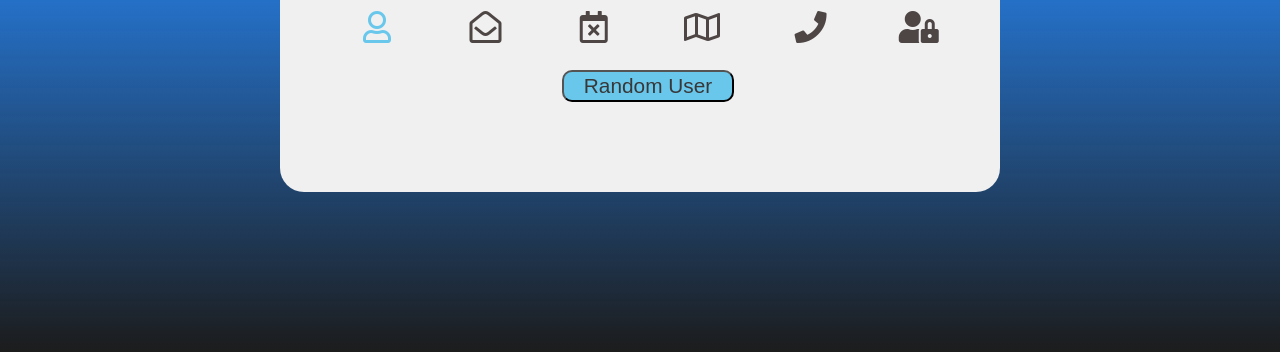
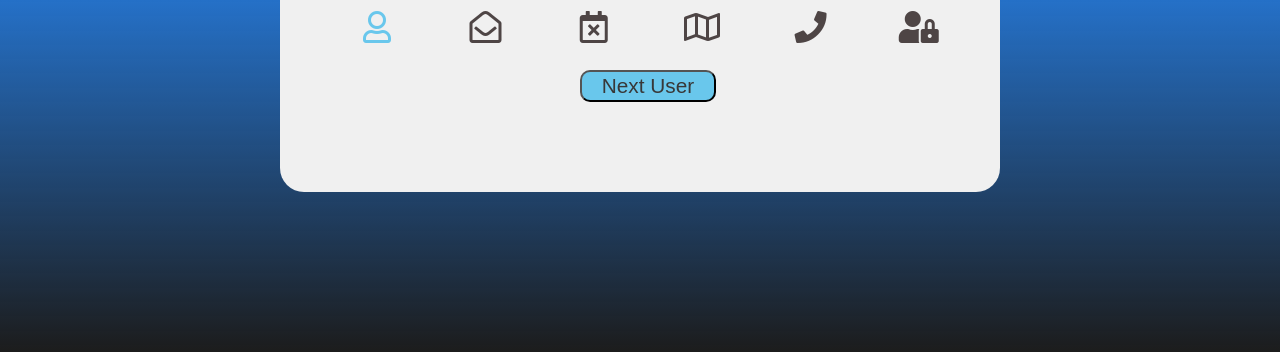
Before and after one commit to matty-lee/random-user, a plain HTML site: page index.html in a window 1280 px wide. Shown: the part 448-800 px from the top of the page. Drawn offline with Linux system fonts and the light colour scheme.

Commit message:
initial commit html css

```diff
--- a/index.html
+++ b/index.html
@@ -53,7 +53,7 @@
           </button>
           <!-- end of single icon -->
         </div>
-        <button class="btn" type="button">Random User</button>
+        <button class="btn" type="button">Next User</button>
       </div>
     </div>
 
```
